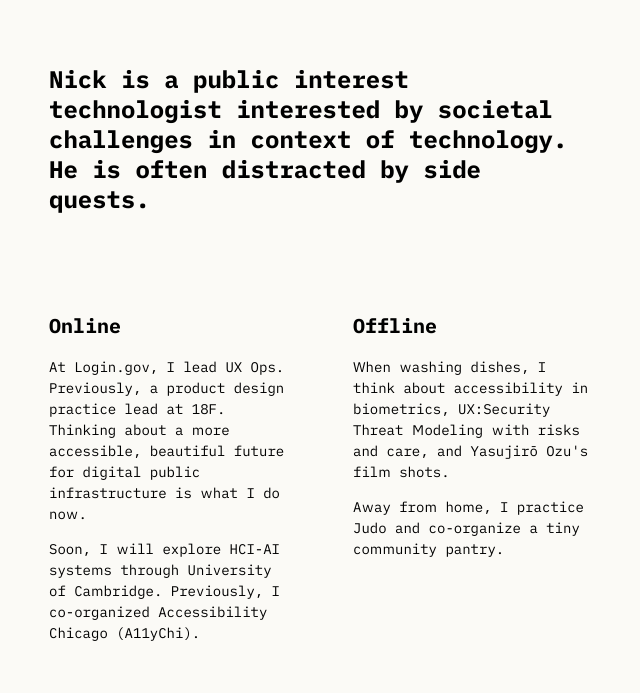
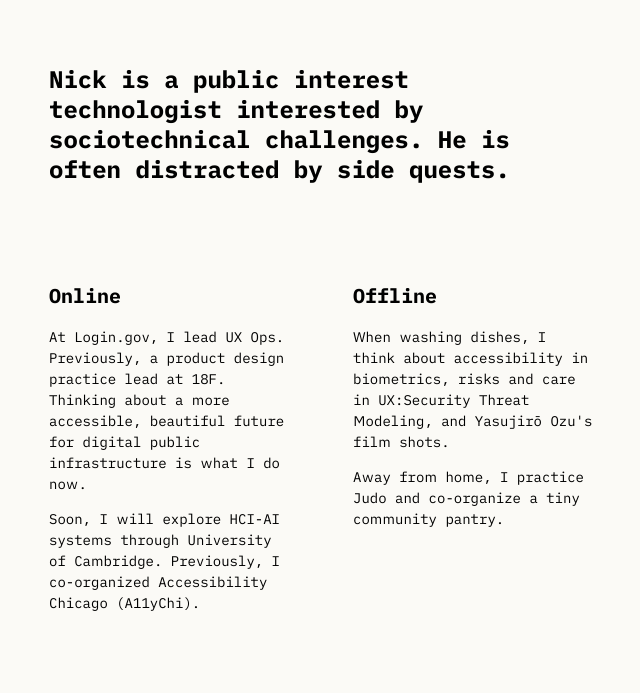
Before and after one commit to nickttng/nn-xyz, a plain HTML site: page index.html in a window 1280 px wide. Shown: the whole page, without its empty margins (15-655 px from the left). Drawn offline with Linux system fonts and the light colour scheme.

Commit message:
Content edits

```diff
--- a/index.html
+++ b/index.html
@@ -11,7 +11,7 @@
 <body class="ma4" style="background-color: #FBFAF6">
   <header class="fl w-100 w-50-l pa3-m pa4-l">
     <h1 class="lh-title f3 b mt0">
-      Nick is a public interest technologist interested by societal challenges in context of technology. He is often distracted by side quests.
+      Nick is a public interest technologist interested by sociotechnical challenges. He is often distracted by side quests.
     </h2>
   </header>
     <section class="fl w-100">
@@ -22,7 +22,7 @@
     </div>
     <div class="fl w-100 w-50-m w-25-l pa3-m pa4-l">
       <h2 class="f4 lh-copy">Offline</h2>
-      <p class="f6 lh-copy measure">When washing dishes, I think about accessibility in biometrics, UX:Security Threat Modeling with risks and care, and Yasujirō Ozu's film shots.</p>
+      <p class="f6 lh-copy measure">When washing dishes, I think about accessibility in biometrics, risks and care in UX:Security Threat Modeling, and Yasujirō Ozu's film shots.</p>
       <p class="f6 lh-copy measure">Away from home, I practice Judo and co-organize a tiny community pantry.</p>
     </div>
   </section>
```
